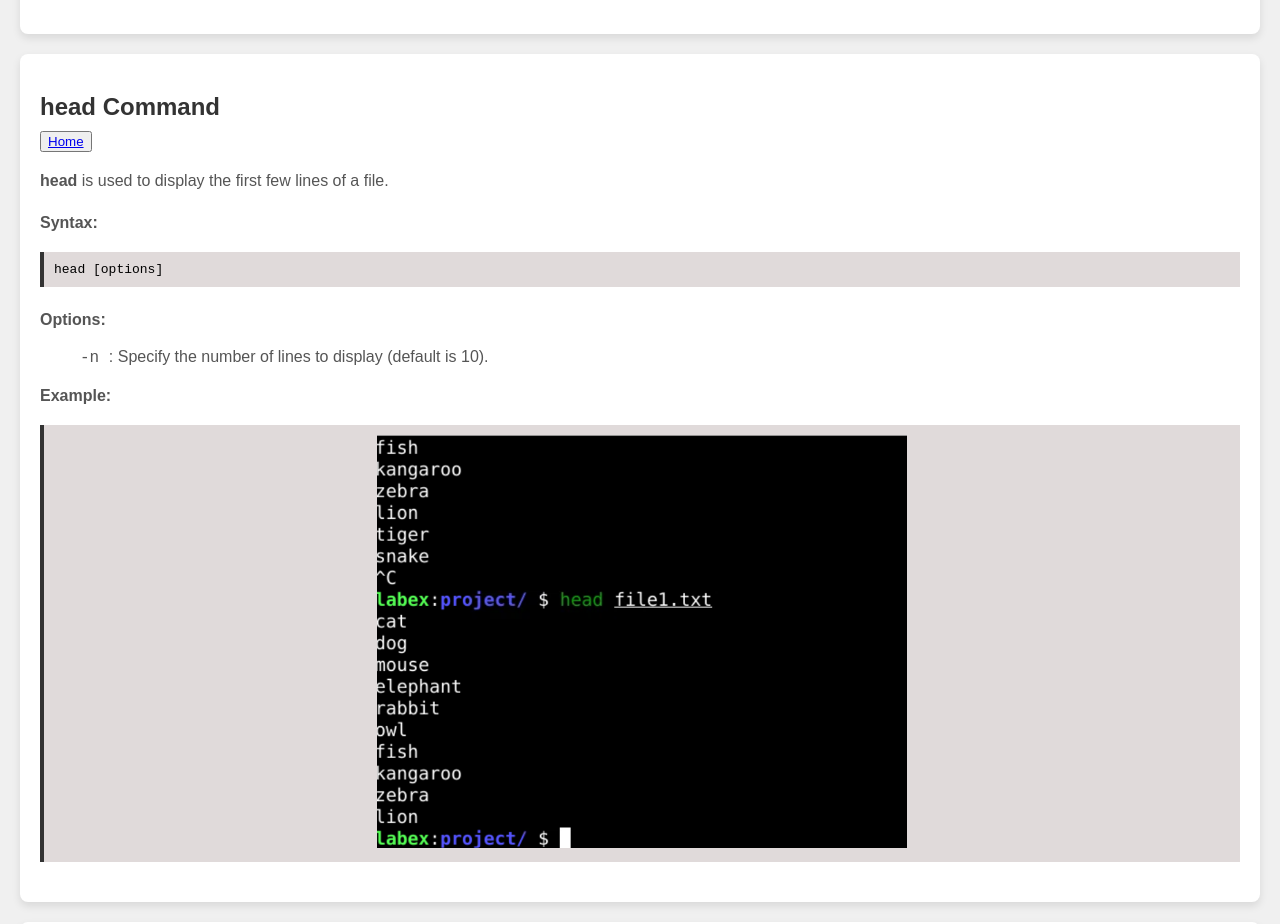
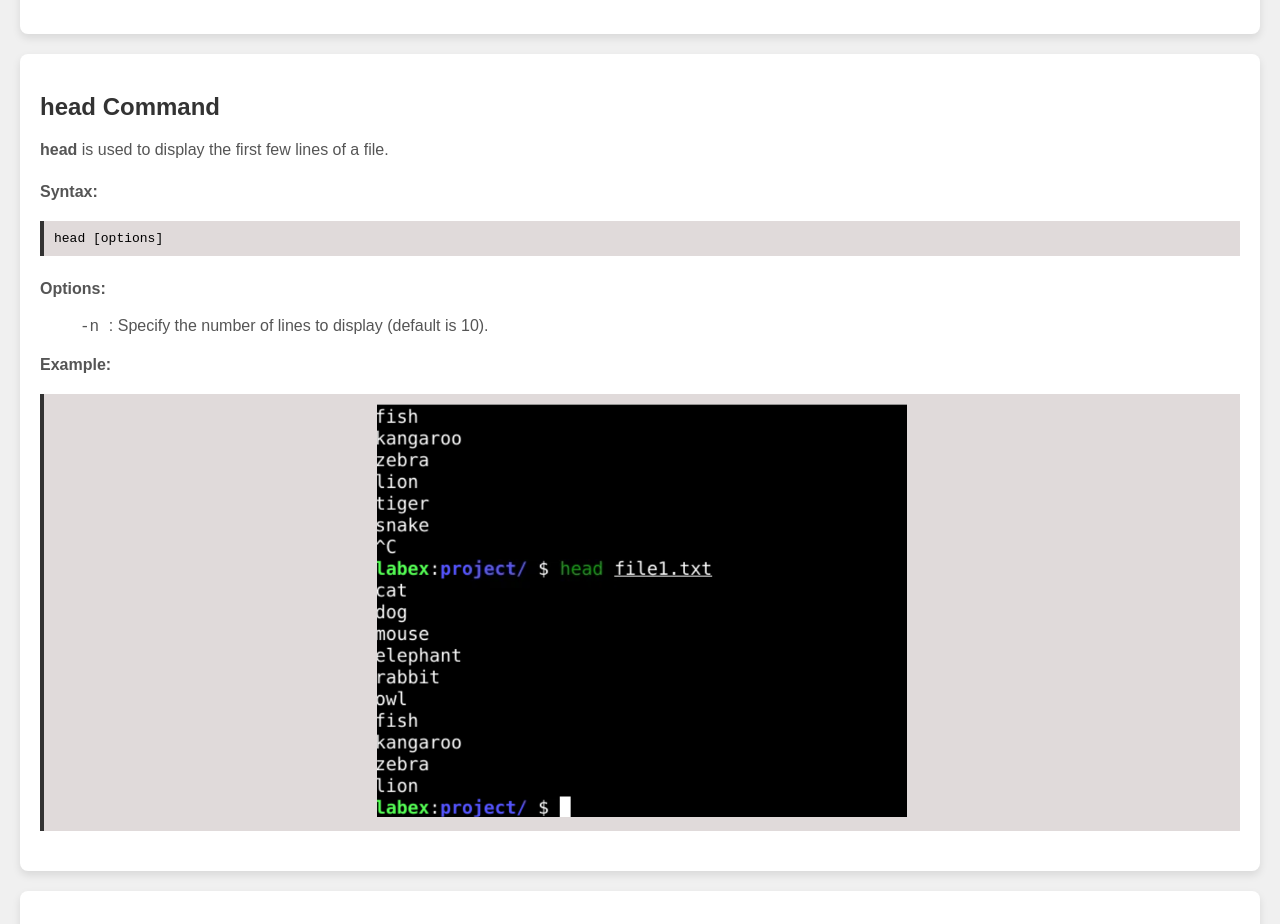
Before and after one commit to AshinTomMathew/linux, a plain HTML site: page linux.html in a window 1280 px wide. Shown: the part 5820-6744 px from the top of the page. Drawn offline with Linux system fonts and the light colour scheme.

Commit message:
Update linux.html

```diff
--- a/linux.html
+++ b/linux.html
@@ -267,8 +267,6 @@
 
     <section id="head">
         <h2> head Command</h2>
-
-        <button><a href="#navigation">Home</a></button>
         <p><strong>head</strong> is used to display the first few lines of a file.</p>
         <p><strong>Syntax:</strong></p>
         <div class="command-example">head [options] <file></div>
```
